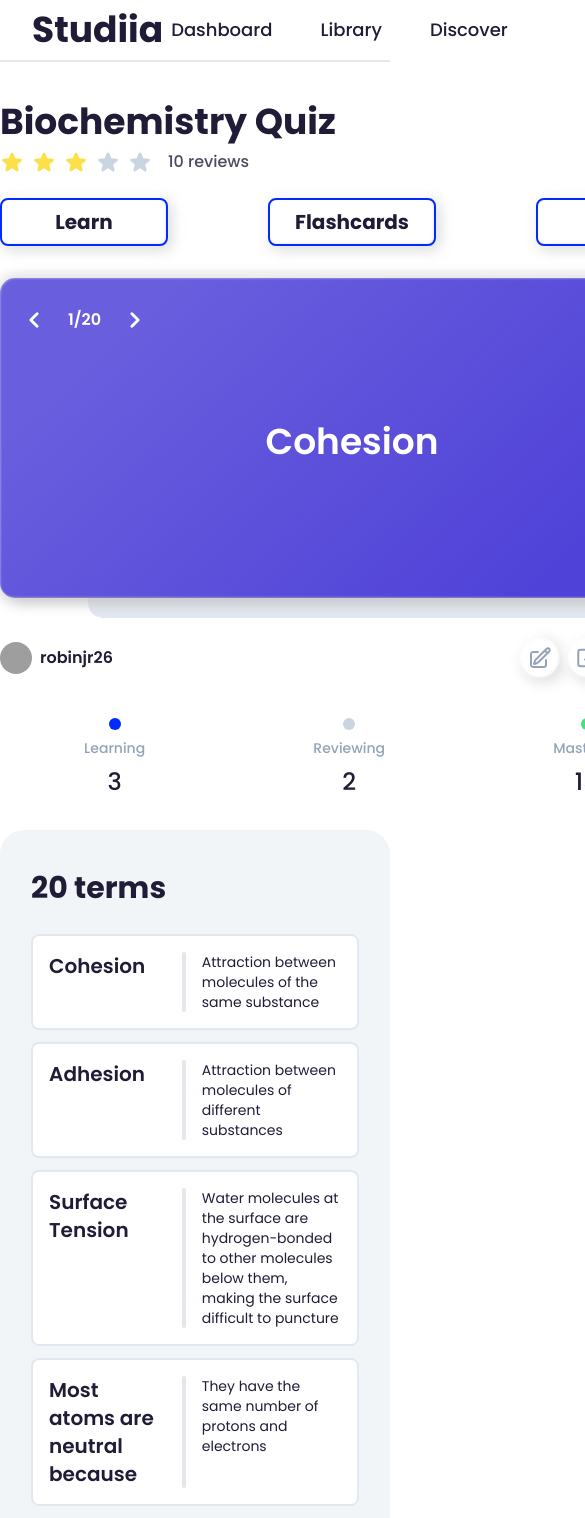
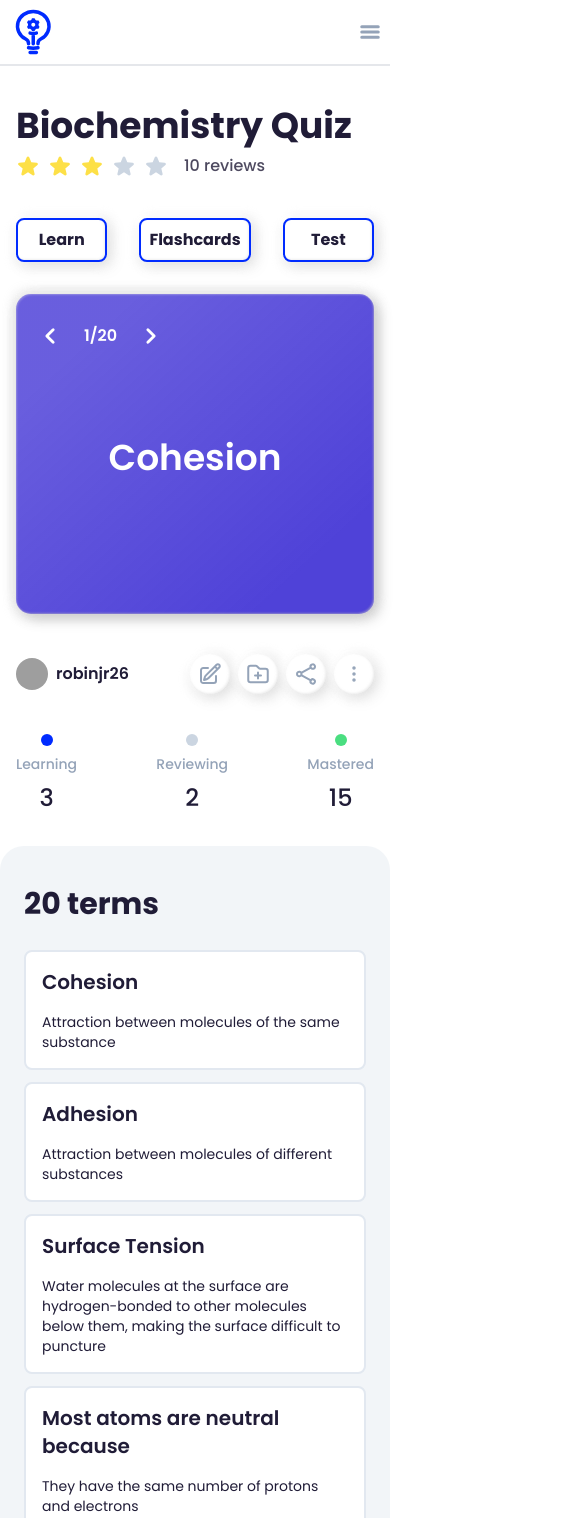
Before and after one commit to EthanL06/studiia, a Next.js app: page / in a window 390 px wide. Shown: the top 1518 px of the page, 585 px wide, since content can reach past the window. Built offline with nearby package versions, Linux system fonts and the light colour scheme; grey boxes are pictures that could not be loaded.

Commit message:
Added mobile responsiveness

```diff
--- a/components/global/Navbar.tsx
+++ b/components/global/Navbar.tsx
@@ -39,16 +39,16 @@ const Navbar = () => {
 
   return (
     <nav
-      className={`sticky top-0 z-50 flex h-full items-center justify-around border-b-2 bg-white px-8 py-2 transition-shadow duration-200 ease-in-out lg:justify-between 3xl:mx-[16%] ${
+      className={`sticky top-0 z-50 flex h-full items-center justify-between border-b-2 bg-white px-2 py-2 transition-shadow duration-200 ease-in-out sm:px-8  3xl:mx-[16%] ${
         scrolled ? "shadow-lg" : ""
       }`}
     >
       <a href="/" className="flex items-center">
         <Image src={Logo} height={48} alt="Studia Logo" />
-        <span className="text-4xl font-bold">Studiia</span>
+        <span className="hidden text-4xl font-bold md:block">Studiia</span>
       </a>
 
-      <div className="flex items-center gap-x-8 lg:ml-28">
+      <div className=" hidden items-center gap-x-8 sm:flex lg:ml-28">
         {links.map(({ href, label }) => (
           <NavLink key={href} href={href} label={label} />
         ))}
--- a/components/sets/Flashcard.tsx
+++ b/components/sets/Flashcard.tsx
@@ -34,10 +34,7 @@ const Flashcard = ({ term, definition }: FlashCardProps) => {
 
   return (
     <Tilt tiltReverse={true} perspective={4000}>
-      <div
-        className={`card container mt-8 mb-10 ${click ? "rotate" : ""}`}
-        onClick={handleClick}
-      >
+      <div className={`card ${click ? "rotate" : ""}`} onClick={handleClick}>
         <Side
           type={Direction.Front}
           text={term}
@@ -88,6 +85,8 @@ const Side = ({
         <div className="flex w-full items-center justify-between gap-x-4 p-4 text-white">
           <button
             id="left"
+            title="Previous"
+            type="button"
             className="z-10 rounded-full p-2 hover:bg-black/10"
             onClick={handleClick}
           >
@@ -104,6 +103,8 @@ const Side = ({
 
           <button
             id="right"
+            title="Next"
+            type="button"
             className="z-10 rounded-full p-2 hover:bg-black/10"
             onClick={handleClick}
           >
@@ -118,7 +119,7 @@ const Side = ({
         </div>
       </div>
 
-      <div className="absolute left-0 right-0 -bottom-5 -z-10 mx-auto h-5 w-[33rem] rounded-b-[15px] bg-slate-200"></div>
+      <div className="absolute left-0 right-0 -bottom-5 -z-10 mx-auto hidden h-5 rounded-b-[15px] bg-slate-200 sm:block sm:w-[33rem]"></div>
     </div>
   );
 };
--- a/components/sets/HeaderInfo.tsx
+++ b/components/sets/HeaderInfo.tsx
@@ -1,15 +1,14 @@
 import React from "react";
 
 import Rating from "./Rating";
-type Props = {};
 
-const HeaderInfo = (props: Props) => {
+const HeaderInfo = () => {
   return (
     <>
-      <h1 className="text-left text-4xl font-bold">Biochemistry Quiz</h1>
-      <div className="mt-2 flex items-end gap-x-4">
-        <Rating averageRating={3} numOfReviews={10} />
-      </div>
+      <h1 className="text-left text-3xl font-bold xxs:text-4xl">
+        Biochemistry Quiz
+      </h1>
+      <Rating averageRating={3} numOfReviews={10} />
     </>
   );
 };
--- a/components/sets/Rating.tsx
+++ b/components/sets/Rating.tsx
@@ -8,7 +8,7 @@ type RatingProps = {
 
 const Rating = ({ numOfReviews, averageRating }: RatingProps) => {
   return (
-    <>
+    <div className="mt-2 flex flex-col gap-y-2 gap-x-4 xxs:flex-row xxs:items-end">
       <div className="flex gap-x-2">
         {[...Array(5)].map((x, index) => (
           <Star filled={index < averageRating} key={index} />
@@ -19,7 +19,7 @@ const Rating = ({ numOfReviews, averageRating }: RatingProps) => {
           {numOfReviews} reviews
         </p>
       </div>
-    </>
+    </div>
   );
 };
 
--- a/components/sets/Settings.tsx
+++ b/components/sets/Settings.tsx
@@ -21,7 +21,7 @@ type Props = {
 
 const Settings = ({ author, authorImage }: Props) => {
   return (
-    <div className="mb-6 flex justify-between">
+    <div className=" mb-6 flex flex-col justify-between gap-y-4 xxs:flex-row">
       <div className="flex items-center gap-x-2">
         <img
           className="inline-block h-8 w-8 rounded-full"
--- a/components/sets/StatsGroup.tsx
+++ b/components/sets/StatsGroup.tsx
@@ -14,7 +14,7 @@ type StatsGroupProps = {
 
 const StatsGroup = ({ learning, reviewing, mastered }: StatsGroupProps) => {
   return (
-    <div className="mt-4 flex flex-row justify-around">
+    <div className="mt-4 flex flex-row justify-between md:justify-around">
       <Stat type={StatType.Learning} value={learning} />
       <Stat type={StatType.Reviewing} value={reviewing} />
       <Stat type={StatType.Mastered} value={mastered} />
--- a/components/sets/StudyButtonGroup.tsx
+++ b/components/sets/StudyButtonGroup.tsx
@@ -1,6 +1,6 @@
 const StudyButtonGroup = () => {
   return (
-    <div className="mt-6 flex justify-between gap-x-8">
+    <div className="flex flex-col justify-between gap-x-8 gap-y-4 xxs:flex-row">
       <StudyButton title={"Learn"} />
       <StudyButton title={"Flashcards"} />
       <StudyButton title={"Test"} />
@@ -8,23 +8,13 @@ const StudyButtonGroup = () => {
   );
 };
 
-const StudyButton = ({
-  title,
-  children,
-}: {
-  title: string;
-  children?: React.ReactNode;
-}) => {
+const StudyButton = ({ title }: { title: string }) => {
   return (
     <button
       title={title}
-      className="neumorphism w-[10.5rem] rounded-lg border-2 border-secondary bg-white py-2"
+      className="neumorphism container rounded-lg border-2 border-secondary bg-white py-2 px-2 lg:w-[10.5rem]"
     >
-      {children ? (
-        children
-      ) : (
-        <p className="text-center text-xl font-bold">{title}</p>
-      )}
+      <p className="font-bold sm:text-xl">{title}</p>
     </button>
   );
 };
--- a/pages/index.tsx
+++ b/pages/index.tsx
@@ -10,12 +10,14 @@ import StatsGroup from "@/sets/StatsGroup";
 
 function Term({ term, definition }: { term: string; definition: string }) {
   return (
-    <div className="container relative flex flex-row justify-between gap-x-4 rounded-lg border-2 border-slate-200 bg-white p-4">
-      <div className="min-w-[40%] max-w-[40%] text-xl font-semibold">
+    <div className="container relative flex flex-col justify-between gap-y-4 gap-x-4 rounded-lg border-2 border-slate-200 bg-white p-4 sm:flex-row">
+      <div className="break-words text-xl font-semibold sm:w-[40%] sm:min-w-[40%] sm:max-w-[40%]">
         {term}
       </div>
-      <div className="border-l- rounded border-l-4"></div>
-      <div className="flex-grow text-sm font-normal">{definition}</div>
+      <div className="hidden rounded border-l-4 sm:block"></div>
+      <div className="flex-grow break-words text-sm font-normal">
+        {definition}
+      </div>
     </div>
   );
 }
@@ -25,14 +27,16 @@ const Home: NextPage = () => {
     <>
       <Navbar />
 
-      <div className="flex flex-col items-center">
-        <main className="mx-auto mt-10 flex w-[44rem] flex-col">
+      <div className="flex w-full flex-col items-center">
+        <main className="mt-10 flex w-full flex-col px-4 md:w-[44rem]">
           <HeaderInfo />
-          <StudyButtonGroup />
-          <Flashcard
-            term="Cohesion"
-            definition="An attraction between molecules of the same substance"
-          />
+          <div className="my-10 flex flex-col-reverse gap-y-8 xxs:flex-col">
+            <StudyButtonGroup />
+            <Flashcard
+              term="Cohesion"
+              definition="An attraction between molecules of the same substance"
+            />
+          </div>
           <Settings
             authorImage="https://thispersondoesnotexist.com/image"
             author="robinjr26"
@@ -40,7 +44,7 @@ const Home: NextPage = () => {
           <StatsGroup learning={3} reviewing={2} mastered={15} />
         </main>
 
-        <div className="relative mt-8 flex w-full justify-center rounded-t-3xl bg-slate-300/25 px-12 pt-10 pb-32 lg:px-[18rem]">
+        <div className="relative mt-8 flex w-full justify-center rounded-t-3xl bg-slate-300/25 px-6 pt-10 pb-32 sm:px-12 md:px-24 lg:px-[12rem]">
           <div className="flex flex-col gap-y-3">
             <div className="mb-4 text-3xl font-bold">20 terms</div>
 
--- a/tailwind.config.js
+++ b/tailwind.config.js
@@ -15,6 +15,7 @@ module.exports = {
         secondary: '#002BFF',
       },
       screens: {
+        'xxs': '360px',
         '3xl': '2000px',
       }
     }
```
